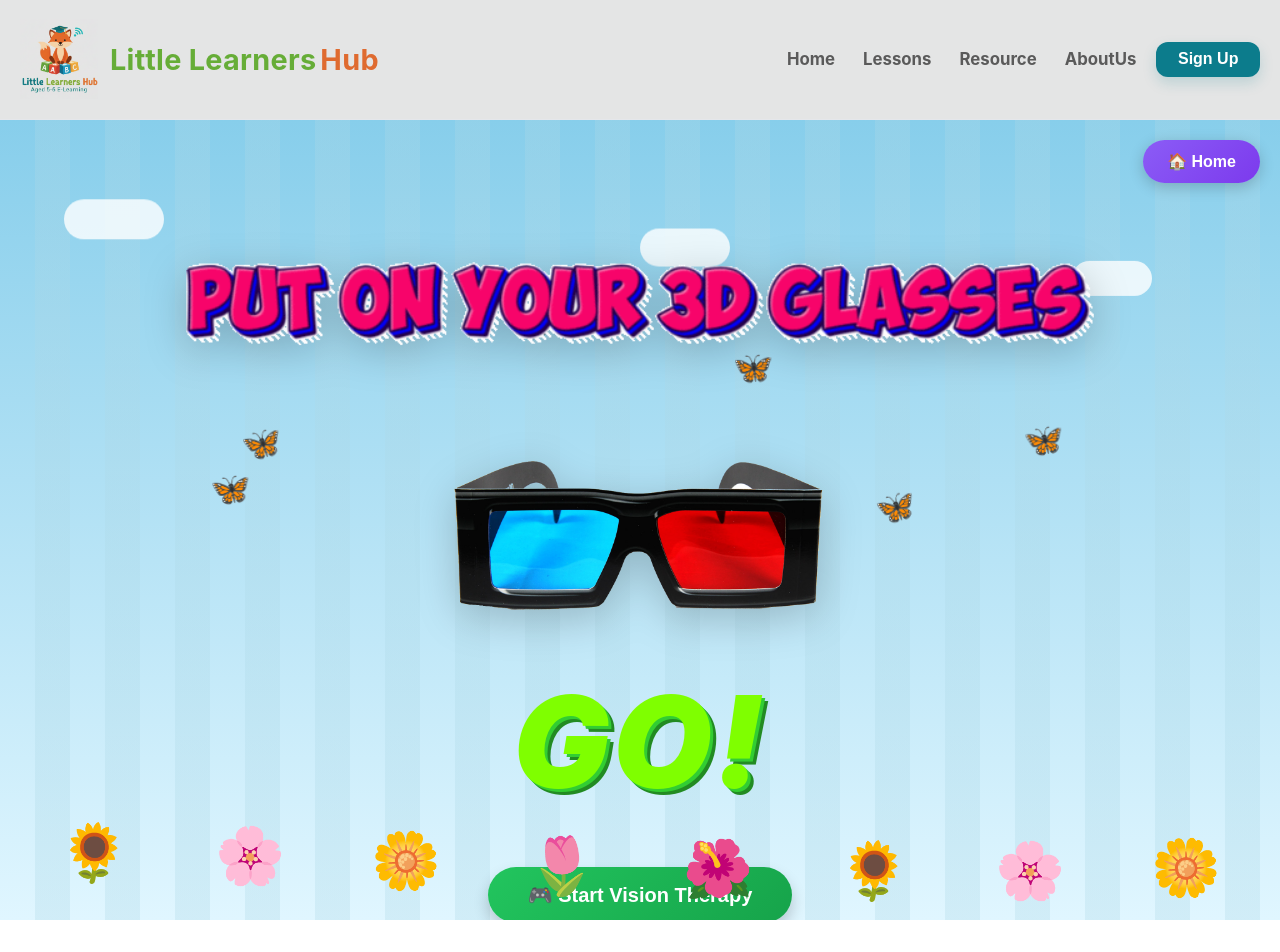
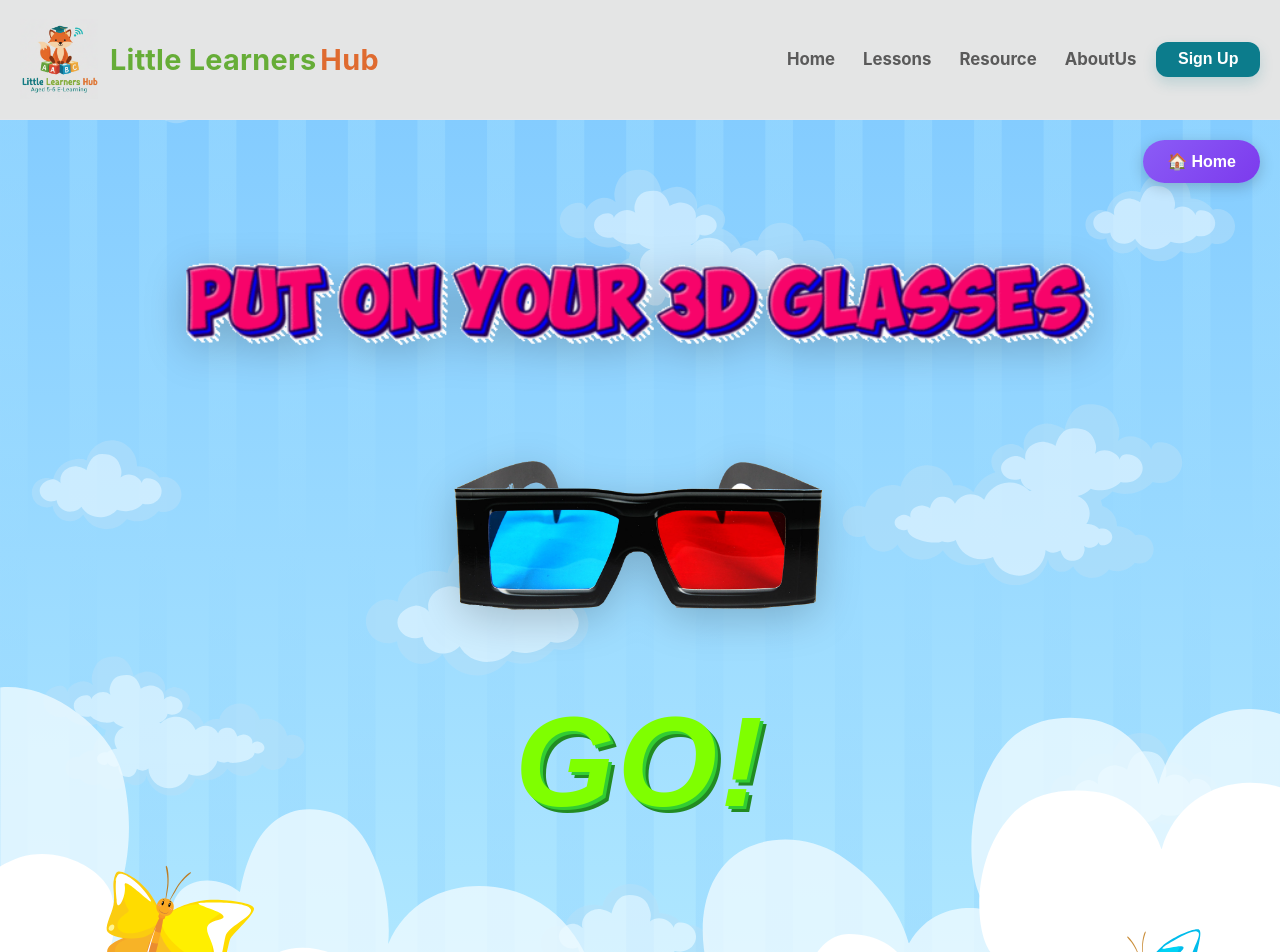
Before and after one commit to ImanthaJayashan/E-Learning_App_frontend, a React (Vite) app: page /vision-therapy in a window 1280 px wide. Shown: the top 952 px of the page. Built offline with nearby package versions, Linux system fonts and the light colour scheme.

Commit message:
change com in vision theropy home page

```diff
--- a/src/pages/VisionTherapy.tsx
+++ b/src/pages/VisionTherapy.tsx
@@ -86,18 +86,10 @@ const VisionTherapy: React.FC = () => {
 
     .vision-therapy-container {
       min-height: 100vh;
-      background: linear-gradient(180deg, #87ceeb 0%, #e0f6ff 100%);
-      background-image:
-        repeating-linear-gradient(
-          90deg,
-          transparent,
-          transparent 35px,
-          rgba(173, 216, 230, 0.3) 35px,
-          rgba(173, 216, 230, 0.3) 70px
-        ),
-        linear-gradient(180deg, #87ceeb 0%, #e0f6ff 100%);
+      background: url('/1378627_4982.svg') center / cover no-repeat;
       position: relative;
       overflow: hidden;
+      padding-bottom: 8rem; /* keep buttons clear of footer */
     }
 
     .cloud {
@@ -147,8 +139,10 @@ const VisionTherapy: React.FC = () => {
       flex-direction: column;
       align-items: center;
       justify-content: flex-start;
+      gap: 1.5rem;
       padding: 2rem;
       padding-top: 4rem;
+      padding-bottom: 6rem; /* extra breathing room above footer */
     }
 
     .header-text {
@@ -191,28 +185,22 @@ const VisionTherapy: React.FC = () => {
       font-style: italic;
     }
 
-    .action-button {
-      margin-top: 3rem;
-      padding: 1rem 2.5rem;
-      font-size: 1.25rem;
-      font-weight: bold;
-      background: linear-gradient(135deg, #22c55e 0%, #16a34a 100%);
-      color: white;
+    .go-button {
+      background: none;
       border: none;
-      border-radius: 50px;
       cursor: pointer;
-      box-shadow: 0 8px 15px rgba(0, 0, 0, 0.2);
-      transition: all 0.3s ease;
-      animation: slideDown 0.8s ease-out 0.9s both;
+      padding: 0;
+      margin: 0;
+      transition: transform 0.2s ease, filter 0.2s ease;
     }
 
-    .action-button:hover {
-      transform: translateY(-3px);
-      box-shadow: 0 12px 20px rgba(0, 0, 0, 0.3);
+    .go-button:hover {
+      transform: scale(1.02) translateY(-4px);
+      filter: drop-shadow(0 8px 16px rgba(0, 0, 0, 0.25));
     }
 
-    .action-button:active {
-      transform: translateY(-1px);
+    .go-button:active {
+      transform: scale(0.99);
     }
 
     .home-button {
@@ -275,25 +263,6 @@ const VisionTherapy: React.FC = () => {
       <style>{styles}</style>
       <Navbar />
       <div className="vision-therapy-container">
-        {/* Clouds */}
-        <div className="cloud cloud1" />
-        <div className="cloud cloud2" />
-        <div className="cloud cloud3" />
-
-        {/* Butterflies */}
-        {butterflyPositions.map((butterfly) => (
-          <div
-            key={butterfly.id}
-            className="butterfly"
-            style={{
-              left: `${butterfly.left}%`,
-              top: `${butterfly.top}%`,
-              animationDelay: `${butterfly.id * 0.3}s`,
-            }}
-          >
-            🦋
-          </div>
-        ))}
 
         {/* Main Content */}
         <div className="main-content">
@@ -328,28 +297,17 @@ const VisionTherapy: React.FC = () => {
             />
           </div>
 
-          <div className="go-text">GO!</div>
-
           <button
             type="button"
-            className="action-button"
+            className="go-text go-button"
             onClick={() => navigate("/shapes/circle")}
+            aria-label="Start vision therapy"
           >
-            🎮 Start Vision Therapy
+            GO!
           </button>
         </div>
 
-        {/* Flowers at bottom */}
-        <div className="flowers-container">
-          <div className="flower">🌻</div>
-          <div className="flower">🌸</div>
-          <div className="flower">🌼</div>
-          <div className="flower">🌷</div>
-          <div className="flower">🌺</div>
-          <div className="flower">🌻</div>
-          <div className="flower">🌸</div>
-          <div className="flower">🌼</div>
-        </div>
+
       </div>
       <Footer />
     </div>
```
Also changed, not shown: public/1378627_4982.svg (added).
